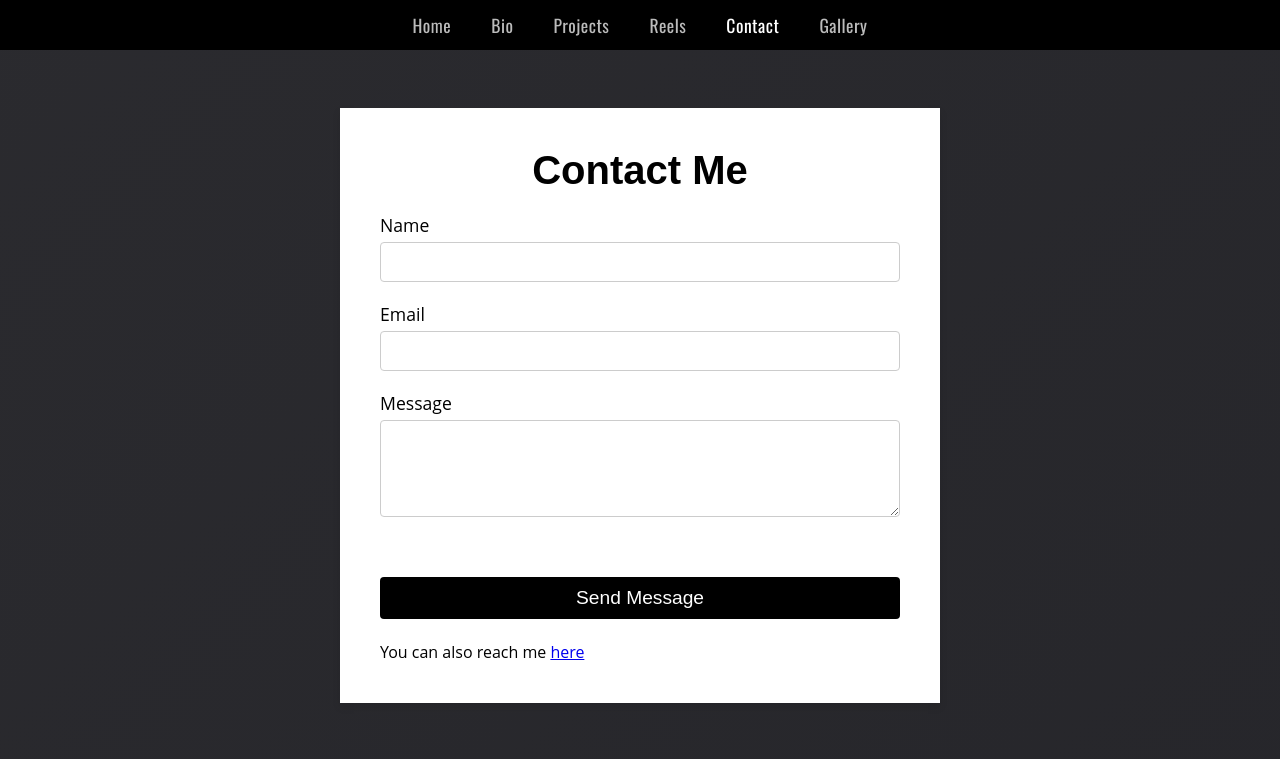
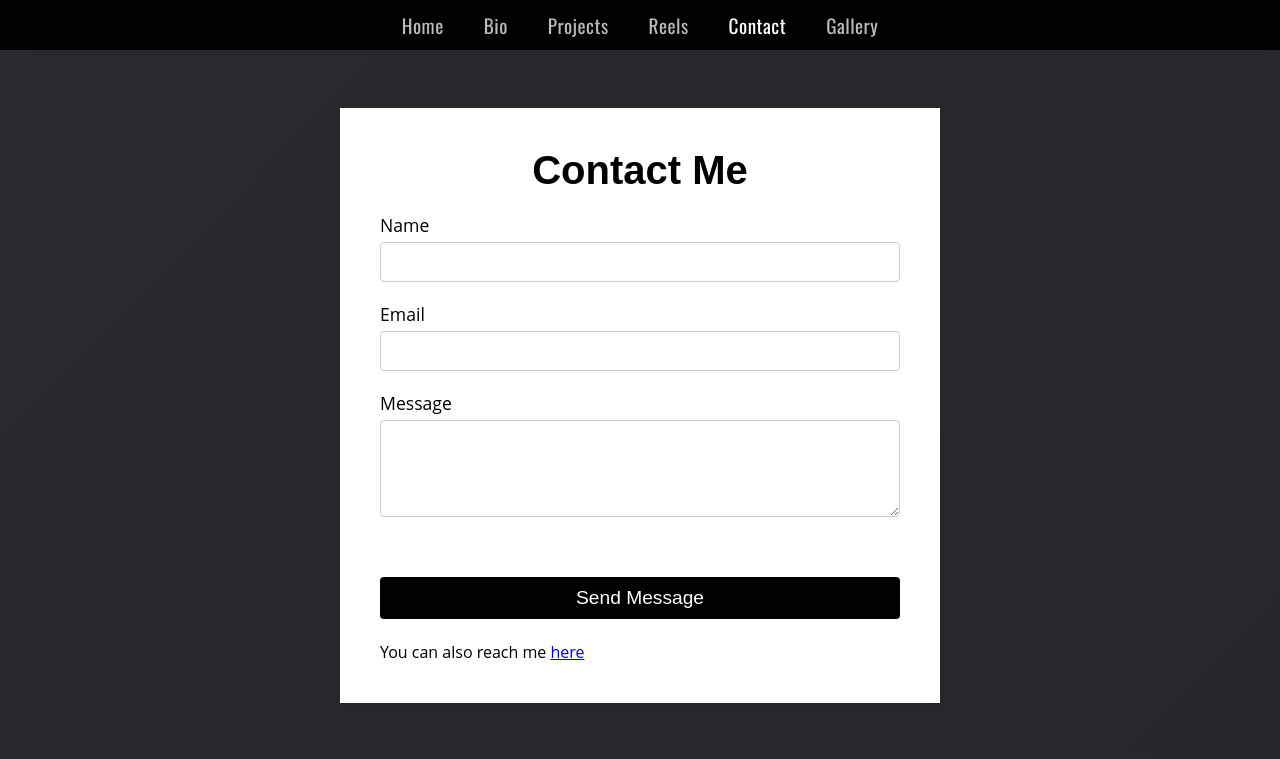
Before and after one commit to hristokbonev/hristobonev.com, a FastAPI app: page /contact/ in a window 1280 px wide. Shown: the top 759 px of the page. Run offline with FastAPI, Linux system fonts and the light colour scheme; parts of the project's set-up code (start-up, migrations or seed data) failed here and were passed over; some libraries are stand-ins or nearby versions.

Commit message:
Update styles.css

```diff
--- a/static/styles.css
+++ b/static/styles.css
@@ -58,7 +58,7 @@ header nav ul li a {
     color: #bbb;
     text-decoration: none;
     font-family: 'Oswald', sans-serif;
-    font-size: 1.1em;
+    font-size: 1.2em;
     font-weight: 500;
     letter-spacing: 0.5px;
     transition: color 0.3s ease;
```
